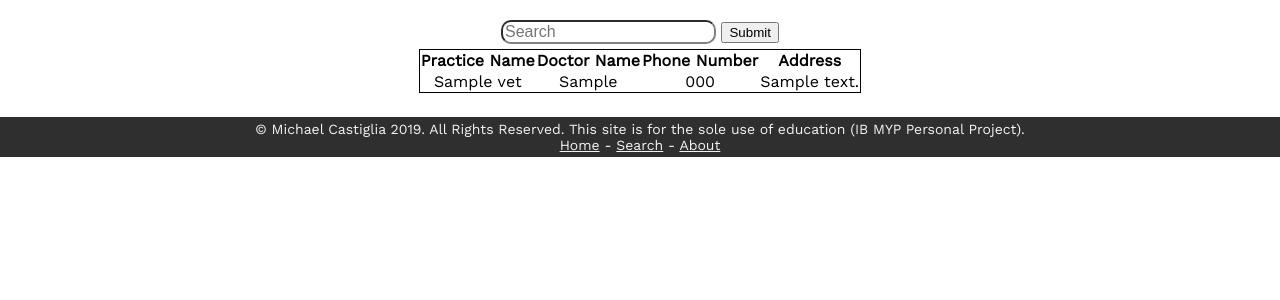
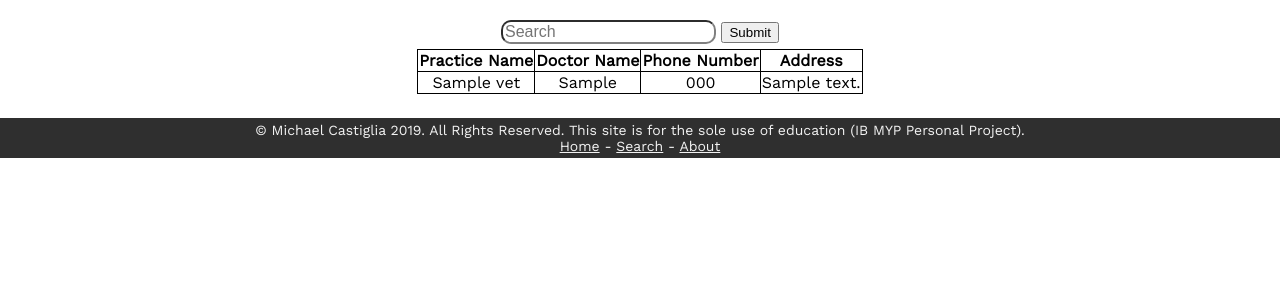
Before and after one commit to MichaelRP1/PersonalProject, a PHP site: page /search.php in a window 1280 px wide. Shown: the part 97-397 px from the top of the page. Run offline with PHP 8.4, Linux system fonts and the light colour scheme; tables that the repository leaves empty hold one stand-in row (values such as "Sample post").

Commit message:
Set border around each cell instead of entire table

```diff
--- a/css/main.css
+++ b/css/main.css
@@ -136,11 +136,12 @@ form {
     background: #fff; /* White background color */
     border-color: gray; /* Gray border */
 }
-
 .searchtable {
-	border: 1px solid black; /* Sets border */
 	border-collapse: collapse; /* Sets Border to he 1 line */
 	margin-left:auto; /* Automatically sets the left margin */
     margin-right:auto; /* Automatically sets the left margin */
 	text-align: center; /* Sets text to align to the center of the screen */
 }
+table, th, td {
+	border: 1px solid black; /* Sets border around each cell */
+}
```
